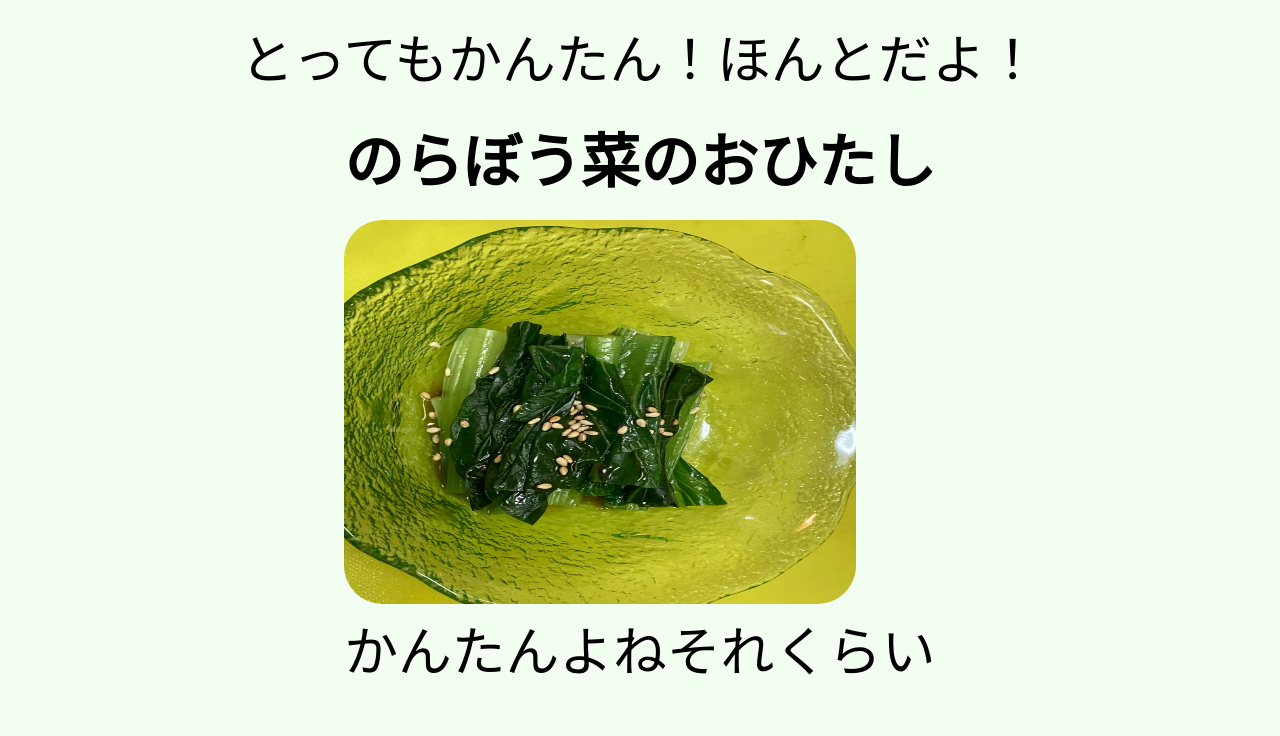
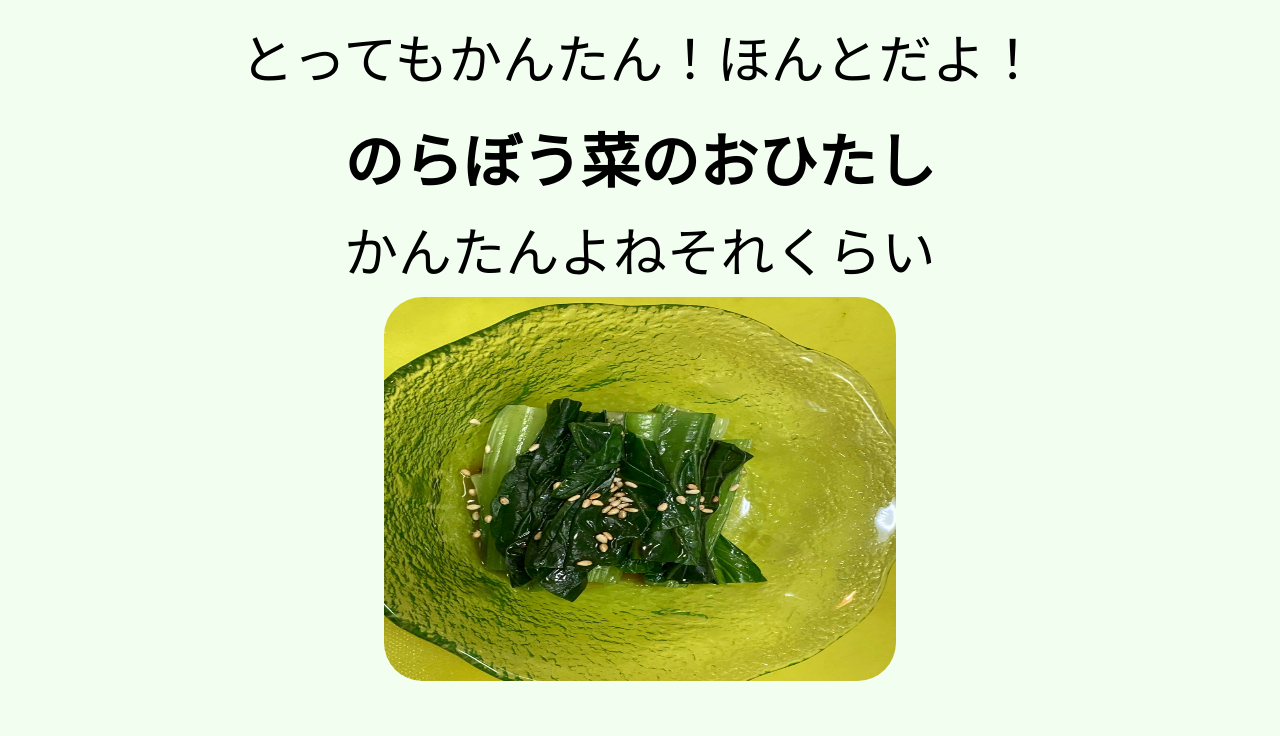
Before and after one commit to Garnet3106/beta-tachikawa-a-hp, a plain HTML site: page index.html in a window 1280 px wide. Shown: the part 4256-4992 px from the top of the page. Drawn offline with Linux system fonts and the light colour scheme; a web font is replaced by a local one.

Commit message:
fix: style layout

```diff
--- a/index.html
+++ b/index.html
@@ -83,10 +83,10 @@
                     <div class="mini-imgtxt-title">
                         のらぼう菜のおひたし
                     </div>
-                    <div class="mini-imgtxt-img" style="background-image: url('lib/img/recipe/boiled/finished.jpg');">
-                    </div>
                     <div class="mini-imgtxt-desc">
                         かんたんよねそれくらい
+                    </div>
+                    <div class="mini-imgtxt-img" style="background-image: url('lib/img/recipe/boiled/finished.jpg');">
                     </div>
                 </div>
                 <div class="imgtxtlist">
--- a/style.css
+++ b/style.css
@@ -46,7 +46,6 @@ div.title {
 div.desc {
     padding: 0 10px;
     text-align: center;
-    width: 100%;
 }
 
 /* imgtxt */
@@ -71,26 +70,27 @@ div.imgtxt-desc {
 /* mini-imgtxt */
 
 div.mini-imgtxt {
+    align-items: center;
     display: flex;
     flex-direction: column;
-    justify-content: center;
 }
 
 div.mini-imgtxt-title {
     font-size: 110%;
     font-weight: bold;
-    margin: 20px 0;
+    margin-top: 20px;
+}
+
+div.mini-imgtxt-desc {
+    margin-top: 10px;
 }
 
 div.mini-imgtxt-img {
     background-size: 100% 100%;
     border-radius: 3vw;
     height: 30vw;
+    margin: 10px 0 20px;
     width: 40vw;
-}
-
-div.mini-imgtxt-desc {
-    margin-top: 5px;
 }
 
 /* imgtxtlist */
```
